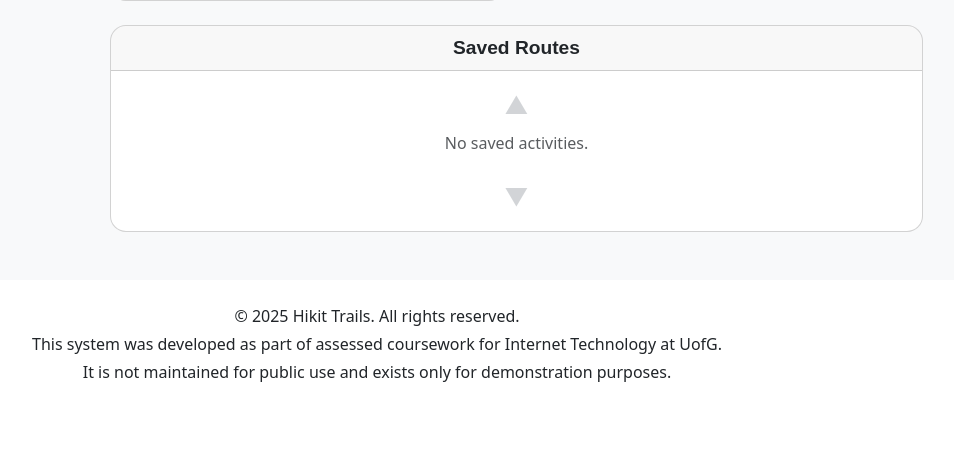
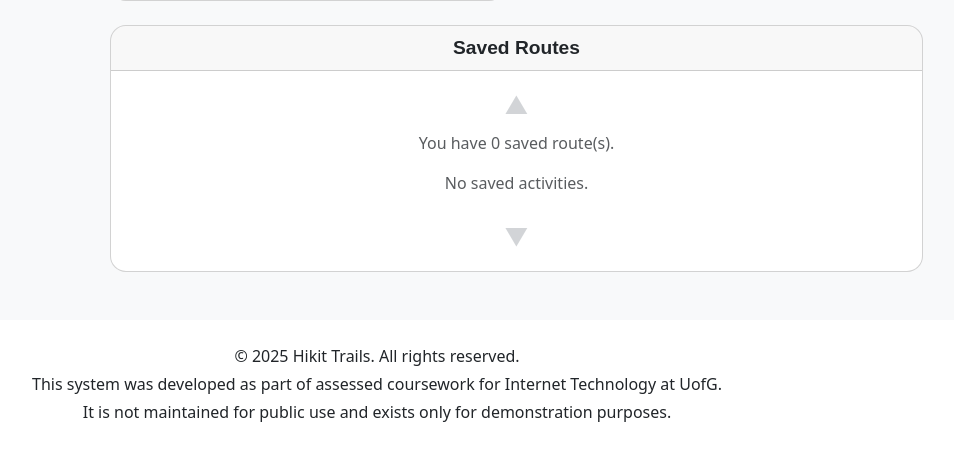
Before and after one commit to Elwood9245/hikit, a Django app: page /profile/ in a window 1280 px wide. Shown: the part 940-1392 px from the top of the page, without its empty margins (263-1217 px from the left). Before the commit the page ends 1322 px from the top, so only its background shows below. Run offline with Django 4.2, Linux system fonts and the light colour scheme; a user stored in the database is signed in; data comes from the database, SQL or seed files in the repository; data that the repository does not hold is empty; some libraries are stand-ins or nearby versions.

Commit message:
feat: Saved Route

```diff
--- a/hikit/templates/profile.html
+++ b/hikit/templates/profile.html
@@ -147,6 +147,8 @@
 
           <!-- Saved Routes Display -->
           <div class="saved-container flex-grow-1">
+          <p class="text-muted">You have {{ saved_routes|length }} saved route(s).</p>
+
             {% for route in saved_routes %}
             <div class="saved-item {% if not forloop.first %}d-none{% endif %}" data-index="{{ forloop.counter0 }}">
                 <a href="{% url 'route_detail' route_id=route.id %}" class="text-decoration-none">
```
